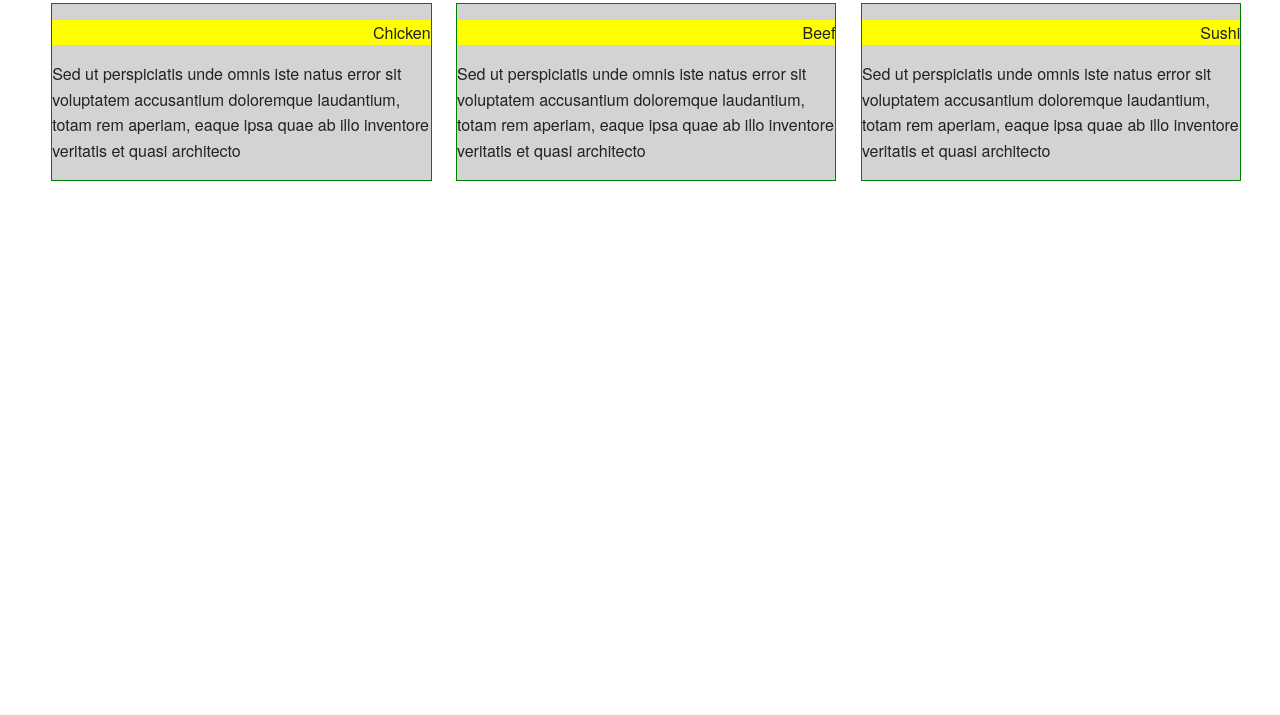
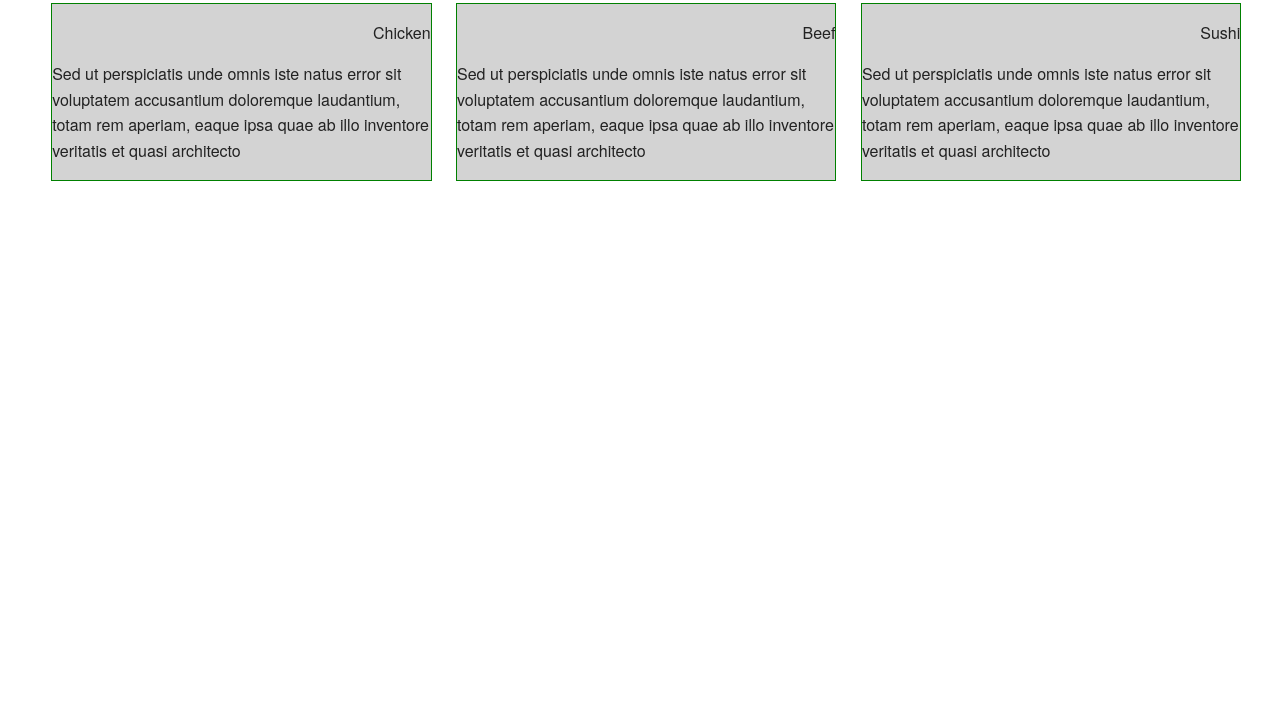
Before and after one commit to taguinerd/Coursera, a plain HTML site: page module2-solution/index.html in a window 1280 px wide. Shown: the part 85-800 px from the top of the page. Drawn offline with Linux system fonts and the light colour scheme.

Commit message:
color removal

```diff
--- a/module2-solution/index.html
+++ b/module2-solution/index.html
@@ -35,7 +35,6 @@
 	}
 	.p-styles {
 		border: pc solid black;
-		background-color: #FFFF00;
 		text-align: right;
 	}
 
```
